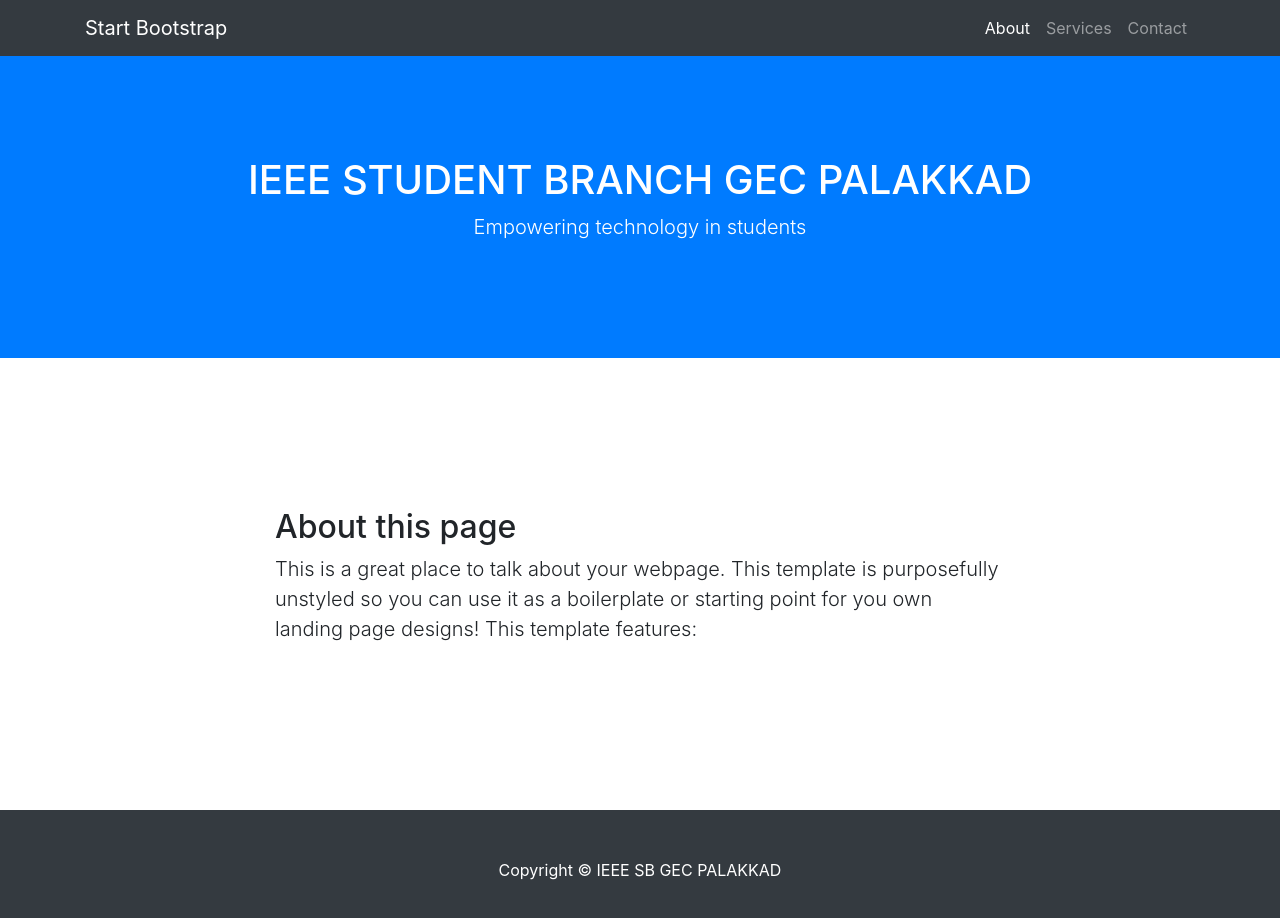
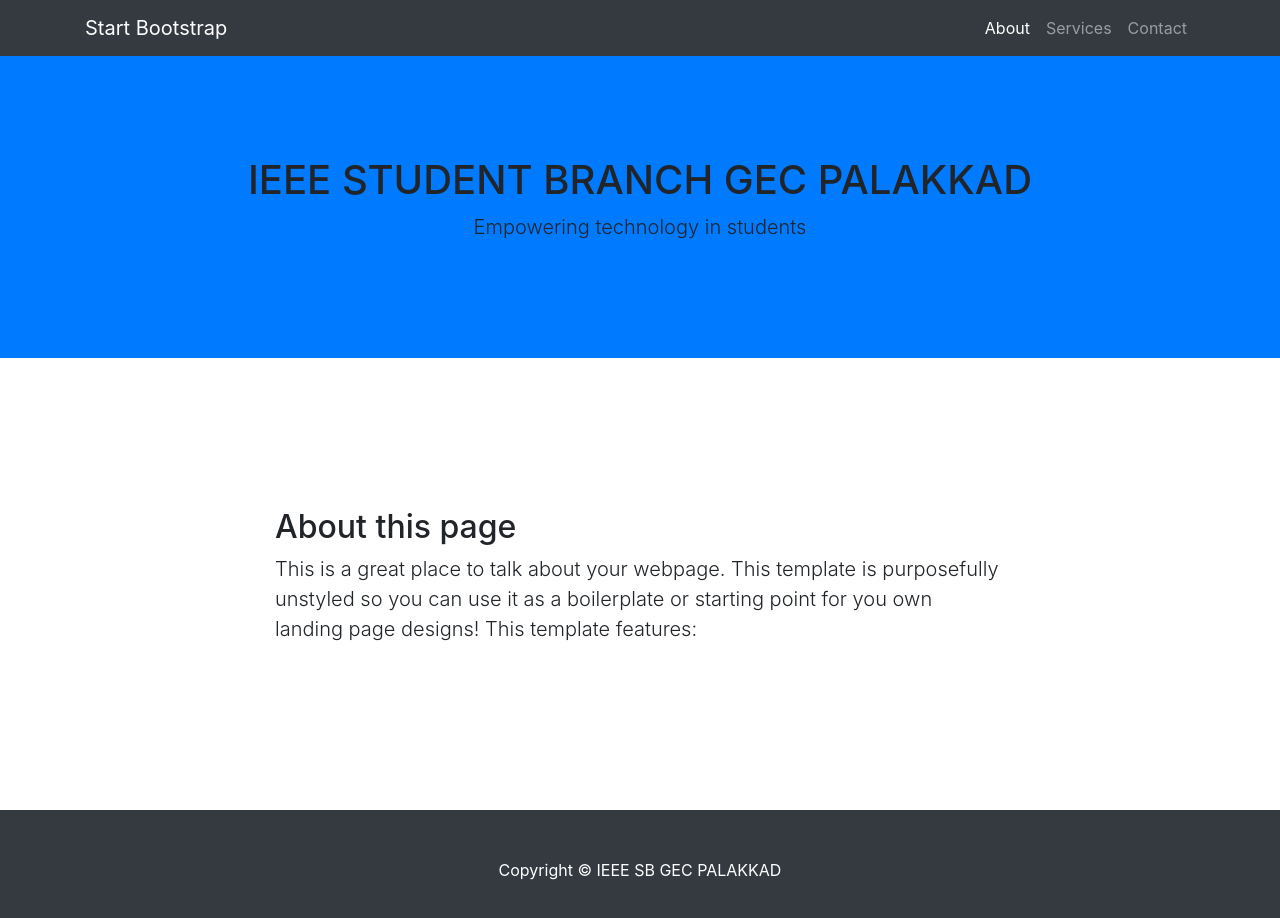
Before and after one commit to biswaz/Hack-GEC, a website with bundled scripts: page 3.html in a window 1280 px wide. Built offline with nearby package versions, Linux system fonts and the light colour scheme.

Commit message:
Update 3.html

```diff
--- a/3.html
+++ b/3.html
@@ -43,7 +43,7 @@
       </div>
     </nav>
 
-    <header class="bg-primary text-white">
+    <header class="bg-primary text-"red">
       <div class="container text-center">
         <h1>IEEE STUDENT BRANCH GEC PALAKKAD</h1>
         <p class="lead">Empowering technology in students</p>
```
